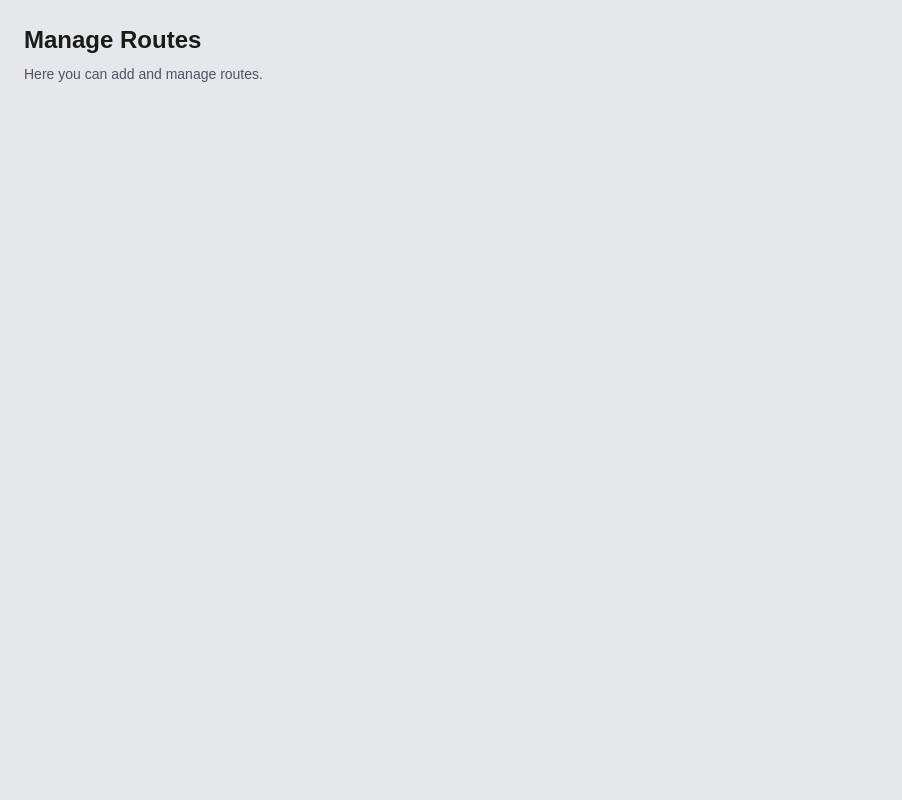
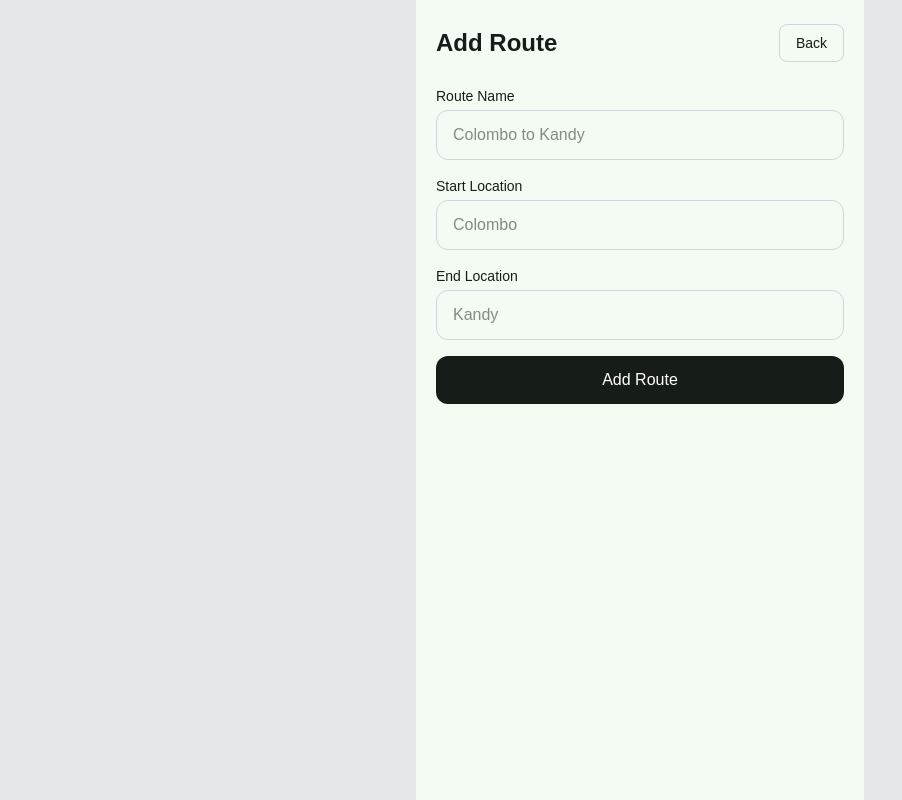
Before and after one commit to yasindu0904-blip/bus-seat-booking, a Next.js app: page /admin/routes in a window 1280 px wide. Shown: the whole page, without its empty margins (0-902 px from the left). Built offline with nearby package versions, Linux system fonts and the light colour scheme.

Commit message:
can add routes

```diff
--- a/src/app/admin/routes/page.tsx
+++ b/src/app/admin/routes/page.tsx
@@ -1,11 +1,122 @@
+'use client'
+
+import { useState } from 'react'
+import { useRouter } from 'next/navigation'
+
 export default function AdminRoutesPage() {
+  const router = useRouter()
+
+  const [routeName, setRouteName] = useState('')
+  const [startLocation, setStartLocation] = useState('')
+  const [endLocation, setEndLocation] = useState('')
+
+  const [loading, setLoading] = useState(false)
+  const [errorMessage, setErrorMessage] = useState('')
+  const [successMessage, setSuccessMessage] = useState('')
+
+  const handleSubmit = async (e: React.FormEvent<HTMLFormElement>) => {
+    e.preventDefault()
+
+    setLoading(true)
+    setErrorMessage('')
+    setSuccessMessage('')
+
+    try {
+      const response = await fetch('/api/admin/routes', {
+        method: 'POST',
+        headers: {
+          'Content-Type': 'application/json',
+        },
+        body: JSON.stringify({
+          routeName,
+          startLocation,
+          endLocation,
+        }),
+      })
+
+      const result = await response.json()
+
+      if (!response.ok) {
+        setErrorMessage(result.message || 'Failed to add route')
+        return
+      }
+
+      setSuccessMessage(result.message || 'Route added successfully')
+      setRouteName('')
+      setStartLocation('')
+      setEndLocation('')
+    } catch {
+      setErrorMessage('Something went wrong')
+    } finally {
+      setLoading(false)
+    }
+  }
+
   return (
     <main className="min-h-screen bg-gray-200 text-[#161d18]">
-      <div className="mx-auto w-full max-w-7xl px-6 py-6">
-        <h1 className="text-2xl font-semibold">Manage Routes</h1>
-        <p className="mt-2 text-sm text-gray-600">
-          Here you can add and manage routes.
-        </p>
+      <div className="mx-auto min-h-screen w-full max-w-md bg-[#f4fbf3] px-5 pb-10 pt-6">
+        <div className="mb-6 flex items-center justify-between">
+          <h1 className="text-2xl font-bold">Add Route</h1>
+
+          <button
+            type="button"
+            onClick={() => router.push('/admin/admin-dashboard')}
+            className="rounded-lg border border-gray-300 px-4 py-2 text-sm font-medium"
+          >
+            Back
+          </button>
+        </div>
+
+        <form onSubmit={handleSubmit} className="space-y-4">
+          <div>
+            <label className="mb-1 block text-sm font-medium">Route Name</label>
+            <input
+              type="text"
+              value={routeName}
+              onChange={(e) => setRouteName(e.target.value)}
+              placeholder="Colombo to Kandy"
+              className="w-full rounded-xl border border-gray-300 px-4 py-3 outline-none"
+            />
+          </div>
+
+          <div>
+            <label className="mb-1 block text-sm font-medium">Start Location</label>
+            <input
+              type="text"
+              value={startLocation}
+              onChange={(e) => setStartLocation(e.target.value)}
+              placeholder="Colombo"
+              className="w-full rounded-xl border border-gray-300 px-4 py-3 outline-none"
+            />
+          </div>
+
+          <div>
+            <label className="mb-1 block text-sm font-medium">End Location</label>
+            <input
+              type="text"
+              value={endLocation}
+              onChange={(e) => setEndLocation(e.target.value)}
+              placeholder="Kandy"
+              className="w-full rounded-xl border border-gray-300 px-4 py-3 outline-none"
+            />
+          </div>
+
+          {errorMessage ? (
+            <p className="text-sm text-red-600">{errorMessage}</p>
+          ) : null}
+
+          {successMessage ? (
+            <p className="text-sm text-green-600">{successMessage}</p>
+          ) : null}
+
+          <button
+            type="submit"
+            disabled={loading}
+            className="w-full rounded-xl bg-[#161d18] px-4 py-3 text-white disabled:opacity-60"
+          >
+            {loading ? 'Adding Route...' : 'Add Route'}
+          </button>
+        </form>
       </div>
     </main>
   )
--- /dev/null
+++ b/src/app/api/admin/routes/route.ts
@@ -0,0 +1,5 @@
+import { addRouteController } from '@/lib/controllers/admin/addRouteController'
+
+export async function POST(request: Request) {
+  return addRouteController(request)
+}
--- /dev/null
+++ b/src/lib/controllers/admin/addRouteController.ts
@@ -0,0 +1,46 @@
+import { NextResponse } from 'next/server'
+import { requireAdmin } from '@/lib/auth/requireAdmin'
+import { addRouteService } from '@/lib/services/admin/addRouteService'
+
+export async function addRouteController(request: Request) {
+  try {
+    const adminCheck = await requireAdmin()
+
+    if (!adminCheck.success) {
+      return NextResponse.json(
+        {
+          success: false,
+          message: adminCheck.message,
+        },
+        { status: adminCheck.statusCode }
+      )
+    }
+
+    const body = await request.json()
+
+    const result = await addRouteService({
+      routeName: body.routeName,
+      startLocation: body.startLocation,
+      endLocation: body.endLocation,
+    })
+
+    return NextResponse.json(
+      {
+        success: result.success,
+        message: result.message,
+        ...(result.success ? { data: result.data } : {}),
+      },
+      { status: result.statusCode }
+    )
+  } catch (error) {
+    console.error('addRouteController error:', error)
+
+    return NextResponse.json(
+      {
+        success: false,
+        message: 'Internal server error',
+      },
+      { status: 500 }
+    )
+  }
+}
--- /dev/null
+++ b/src/lib/services/admin/addRouteService.ts
@@ -0,0 +1,99 @@
+import { createClient } from '@/lib/supabase/server'
+
+type AddRouteParams = {
+  routeName: string
+  startLocation: string
+  endLocation: string
+}
+
+type AddRouteResult =
+  | {
+      success: true
+      statusCode: number
+      message: string
+      data: {
+        id: string
+        routeName: string
+        startLocation: string
+        endLocation: string
+      }
+    }
+  | {
+      success: false
+      statusCode: number
+      message: string
+    }
+
+export async function addRouteService(
+  params: AddRouteParams
+): Promise<AddRouteResult> {
+  try {
+    const supabase = await createClient()
+
+    const routeName = params.routeName?.trim()
+    const startLocation = params.startLocation?.trim()
+    const endLocation = params.endLocation?.trim()
+
+    if (!routeName || !startLocation || !endLocation) {
+      return {
+        success: false,
+        statusCode: 400,
+        message: 'Route name, start location and end location are required',
+      }
+    }
+
+    const { data: existingRoute } = await supabase
+        .from('routes')
+        .select('id')
+        .eq('route_name', routeName)
+        .eq('start_location', startLocation)
+        .eq('end_location', endLocation)
+        .maybeSingle()
+
+    if (existingRoute) {
+    return {
+        success: false,
+        statusCode: 409,
+        message: 'This route already exists',
+    }
+    }
+
+    const { data, error } = await supabase
+      .from('routes')
+      .insert({
+        route_name: routeName,
+        start_location: startLocation,
+        end_location: endLocation,
+      })
+      .select('id, route_name, start_location, end_location')
+      .single()
+
+    if (error) {
+      return {
+        success: false,
+        statusCode: 500,
+        message: error.message || 'Failed to add route',
+      }
+    }
+
+    return {
+      success: true,
+      statusCode: 201,
+      message: 'Route added successfully',
+      data: {
+        id: data.id,
+        routeName: data.route_name,
+        startLocation: data.start_location,
+        endLocation: data.end_location,
+      },
+    }
+  } catch (error) {
+    console.error('addRouteService error:', error)
+
+    return {
+      success: false,
+      statusCode: 500,
+      message: 'Internal server error',
+    }
+  }
+}
```
Also changed, not shown: 1 other file (tests, documents, lock files or other folders).
